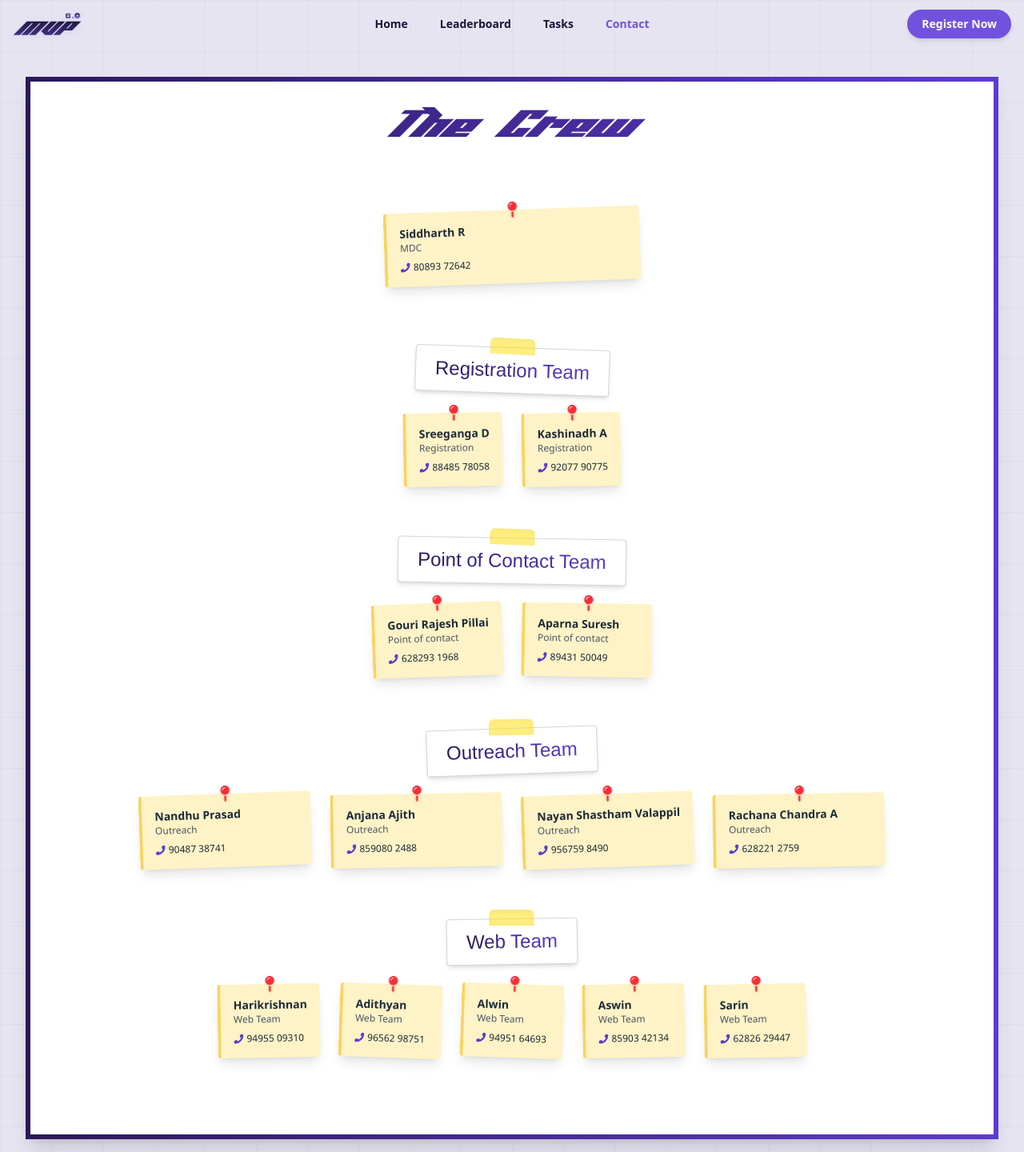
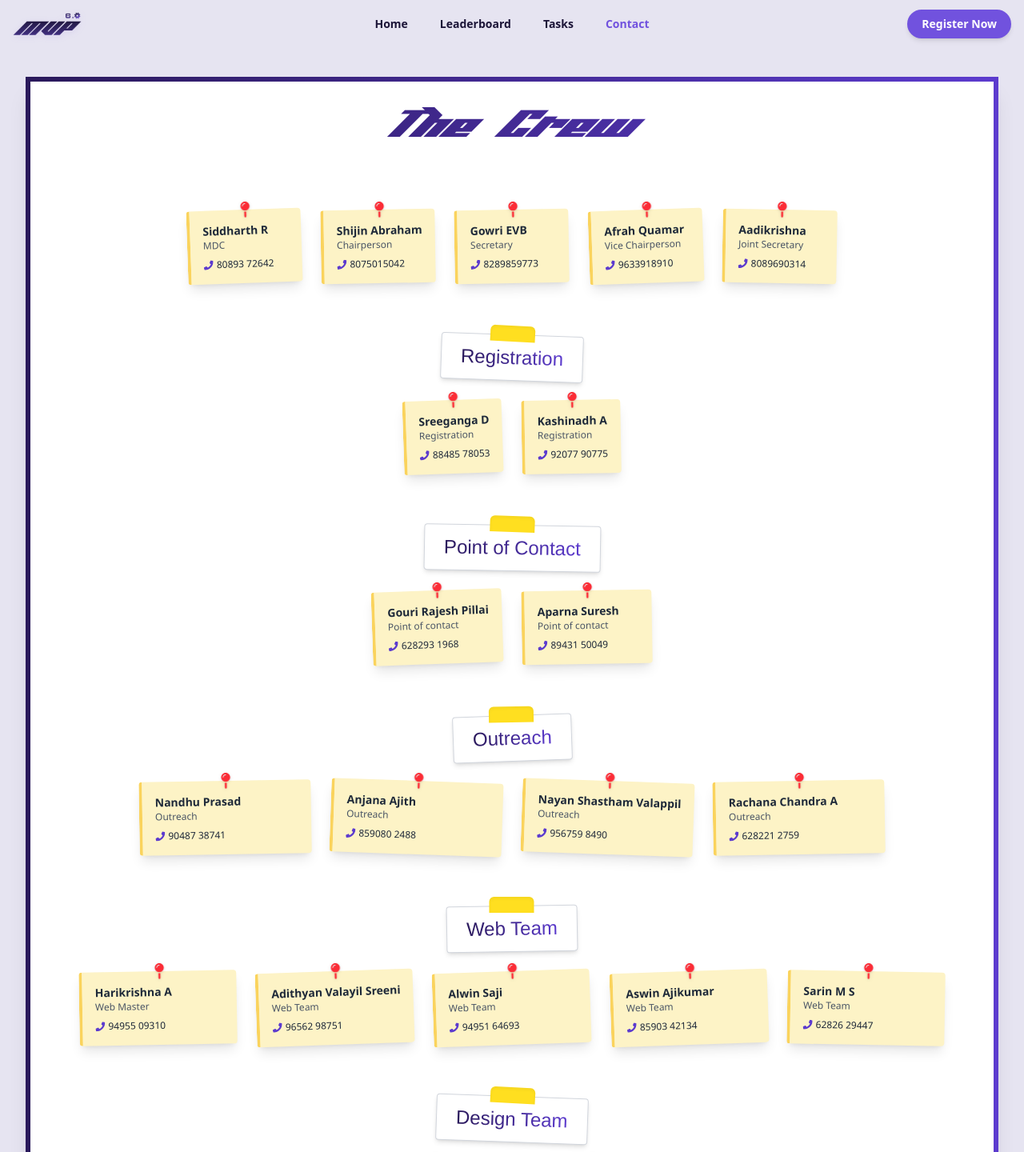
Before and after one commit to cecieee/mvp_6, a React (Vite) app: page /contact in a window 1280 px wide. Shown: the top 1440 px of the page at 80% size. Built offline with nearby package versions, Linux system fonts and the light colour scheme; a web font is replaced by a local one.

Commit message:
new contacts added

```diff
--- a/src/pages/Contact.jsx
+++ b/src/pages/Contact.jsx
@@ -6,18 +6,23 @@ import {
   FaGlobe,
   FaMapPin,
 } from "react-icons/fa";
-import GridBackground from "../components/GridBackground.jsx";
 
+// Crew contacts
 const crewContacts = [
   { name: "Siddharth R", role: "MDC", phone: "80893 72642" },
+  { name: "Shijin Abraham", role: "Chairperson", phone: "8075015042" },
+  { name: "Gowri EVB", role: "Secretary", phone: "8289859773" },
+  { name: "Afrah Quamar", role: "Vice Chairperson", phone: "9633918910" },
+  { name: "Aadikrishna", role: "Joint Secretary", phone: "8089690314" },
 ];
 
+// Other teams
 const otherSections = [
   {
     title: "Registration",
     icon: <FaClipboardList className="w-5 h-5" />,
     contacts: [
-      { name: "Sreeganga D", role: "Registration", phone: "88485 78058" },
+      { name: "Sreeganga D", role: "Registration", phone: "88485 78053" },
       { name: "Kashinadh A", role: "Registration", phone: "92077 90775" },
     ],
   },
@@ -40,19 +45,27 @@ const otherSections = [
     ],
   },
   {
-    title: "Web",
+    title: "Web Team",
     icon: <FaGlobe className="w-5 h-5" />,
     contacts: [
-      { name: "Harikrishnan", role: "Web Team", phone: "94955 09310" },
-      { name: "Adithyan", role: "Web Team", phone: "96562 98751" },
-      { name: "Alwin", role: "Web Team", phone: "94951 64693" },
-      { name: "Aswin", role: "Web Team", phone: "85903 42134" },
-      { name: "Sarin", role: "Web Team", phone: "62826 29447" }
+      { name: "Harikrishna A", role: "Web Master", phone: "94955 09310" },
+      { name: "Adithyan Valayil Sreeni", role: "Web Team", phone: "96562 98751" },
+      { name: "Alwin Saji", role: "Web Team", phone: "94951 64693" },
+      { name: "Aswin Ajikumar", role: "Web Team", phone: "85903 42134" },
+      { name: "Sarin M S", role: "Web Team", phone: "62826 29447" },
     ],
-  }
+  },
+  {
+    title: "Design Team",
+    icon: <FaGlobe className="w-5 h-5" />,
+    contacts: [
+      { name: "Sreeparvathi MJ", role: "Design Team ", phone: "9605678526" },
+      { name: "Jez Thomas P Kurien", role: "Design Team", phone: "8606177663" },
+    ],
+  },
 ];
 
-// Rotation classes for sticky note effect
+// Rotation classes
 const rotateOptions = [
   "rotate-[-2deg]",
   "rotate-[2deg]",
@@ -60,9 +73,10 @@ const rotateOptions = [
   "rotate-[1deg]",
 ];
 
-// Contact card component
+// Contact card
 const ContactCard = ({ name, role, phone }) => {
-  const randomRotation = rotateOptions[Math.floor(Math.random() * rotateOptions.length)];
+  const randomRotation =
+    rotateOptions[Math.floor(Math.random() * rotateOptions.length)];
 
   return (
     <div
@@ -83,7 +97,7 @@ const ContactCard = ({ name, role, phone }) => {
   );
 };
 
-// Heading component with gradient text and taped effect
+// Taped heading
 const TapedHeading = ({ title }) => {
   const rotations = ["-2deg", "2deg", "-1deg", "1deg"];
   const randomRotate = rotations[Math.floor(Math.random() * rotations.length)];
@@ -93,7 +107,7 @@ const TapedHeading = ({ title }) => {
       className="relative inline-block mb-6 px-6 py-3 bg-white shadow-md rounded-sm border border-gray-300 select-none"
       style={{ transform: `rotate(${randomRotate})` }}
     >
-      <div className="absolute -top-3 left-1/2 transform -translate-x-1/2 w-14 h-5 bg-yellow-300 rounded-t-md shadow-inner rotate-1 animate-pulse"></div>
+      <div className="absolute -top-3 left-1/2 transform -translate-x-1/2 w-14 h-5 bg-yellow-300 rounded-t-md shadow-inner rotate-1"></div>
       <h2
         className="text-2xl"
         style={{
@@ -103,23 +117,28 @@ const TapedHeading = ({ title }) => {
           WebkitTextFillColor: "transparent",
         }}
       >
-        {title} Team
+        {title}
       </h2>
     </div>
   );
 };
 
-// Section for each group (Registration, Outreach, etc.)
+// Team section
 const TeamSection = ({ section }) => (
   <div className="mb-16 flex flex-col items-center w-full">
     <TapedHeading title={section.title} />
     <div className="flex justify-center w-full">
-      <div className={`grid gap-6 justify-items-center ${
-        section.contacts.length === 2 ? 'grid-cols-1 sm:grid-cols-2 max-w-2xl' :
-        section.contacts.length === 4 ? 'grid-cols-1 sm:grid-cols-2 lg:grid-cols-4 max-w-5xl' :
-        section.contacts.length === 5 ? 'grid-cols-1 sm:grid-cols-2 lg:grid-cols-3 xl:grid-cols-5 max-w-6xl' :
-        'grid-cols-1 sm:grid-cols-2 md:grid-cols-3 max-w-4xl'
-      }`}>
+      <div
+        className={`grid gap-6 justify-items-center ${
+          section.contacts.length === 2
+            ? "grid-cols-1 sm:grid-cols-2 max-w-2xl"
+            : section.contacts.length === 4
+            ? "grid-cols-1 sm:grid-cols-2 lg:grid-cols-4 max-w-5xl"
+            : section.contacts.length === 5
+            ? "grid-cols-1 sm:grid-cols-2 lg:grid-cols-3 xl:grid-cols-5 max-w-6xl"
+            : "grid-cols-1 sm:grid-cols-2 md:grid-cols-3 max-w-4xl"
+        }`}
+      >
         {section.contacts.map((person) => (
           <ContactCard key={person.name} {...person} />
         ))}
@@ -141,10 +160,9 @@ export default function Contact() {
   }, []);
 
   return (
-    <div className="min-h-screen bg-[#E6E4F1] pt-24 px-4 sm:px-8 pb-8 flex items-center justify-center relative">
-      <GridBackground opacity={0.3} zIndex={0} />
+    <div className="min-h-screen bg-[#E6E4F1] pt-24 px-4 sm:px-8 pb-8 flex items-center justify-center">
       <div
-        className="w-full max-w-7xl bg-white p-6 sm:p-8 shadow-xl mx-auto relative z-10"
+        className="w-full max-w-7xl bg-white p-6 sm:p-8 shadow-xl mx-auto"
         style={{
           borderWidth: "6px",
           borderImageSlice: 1,
@@ -166,16 +184,28 @@ export default function Contact() {
           </h1>
         </div>
 
-        {/* Crew Contacts - Centered single person */}
-        <div className="flex justify-center mb-16 sm:mb-20">
-          <div className="w-full max-w-xs">
-            {crewContacts.map((person) => (
-              <ContactCard key={person.name} {...person} />
-            ))}
+        {/* Crew Section (without subheading) */}
+        <div className="mb-16 flex flex-col items-center w-full">
+          <div className="flex justify-center w-full">
+            <div
+              className={`grid gap-6 justify-items-center ${
+                crewContacts.length === 2
+                  ? "grid-cols-1 sm:grid-cols-2 max-w-2xl"
+                  : crewContacts.length === 4
+                  ? "grid-cols-1 sm:grid-cols-2 lg:grid-cols-4 max-w-5xl"
+                  : crewContacts.length === 5
+                  ? "grid-cols-1 sm:grid-cols-2 lg:grid-cols-3 xl:grid-cols-5 max-w-6xl"
+                  : "grid-cols-1 sm:grid-cols-2 md:grid-cols-3 max-w-4xl"
+              }`}
+            >
+              {crewContacts.map((person) => (
+                <ContactCard key={person.name} {...person} />
+              ))}
+            </div>
           </div>
         </div>
 
-        {/* Mobile Navigation for Sections */}
+        {/* Mobile Navigation */}
         {isMobile && (
           <div className="flex flex-wrap justify-center gap-3 mb-10">
             {otherSections.map((section) => (
@@ -195,7 +225,7 @@ export default function Contact() {
           </div>
         )}
 
-        {/* Section Content */}
+        {/* Sections */}
         <div className="flex flex-col items-center justify-center w-full">
           {otherSections.map(
             (section) =>
```
